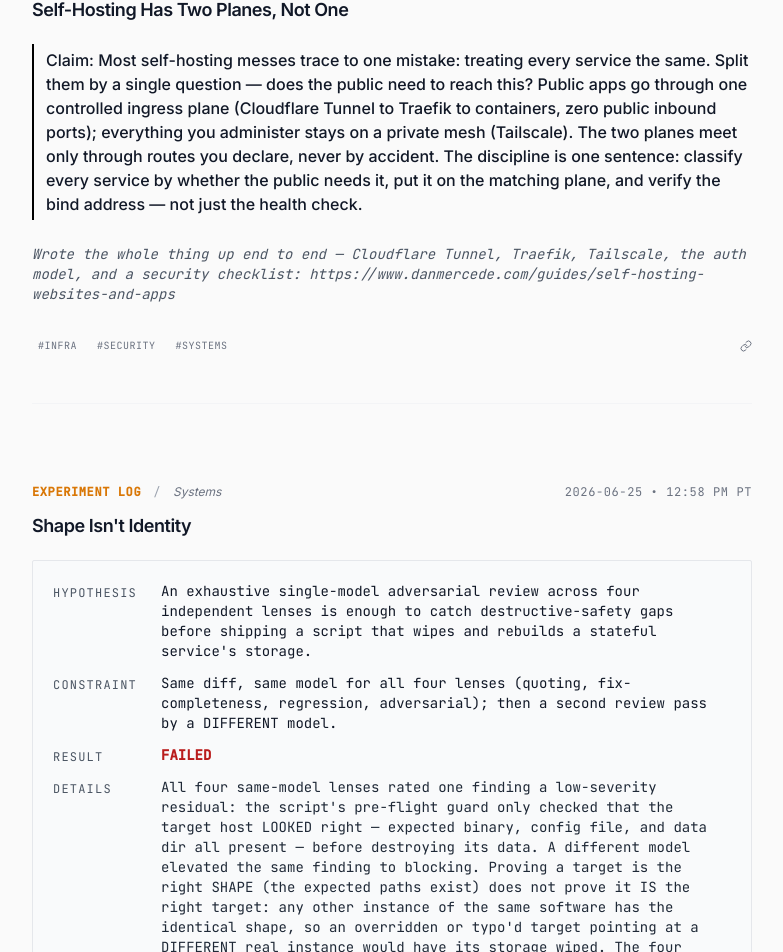
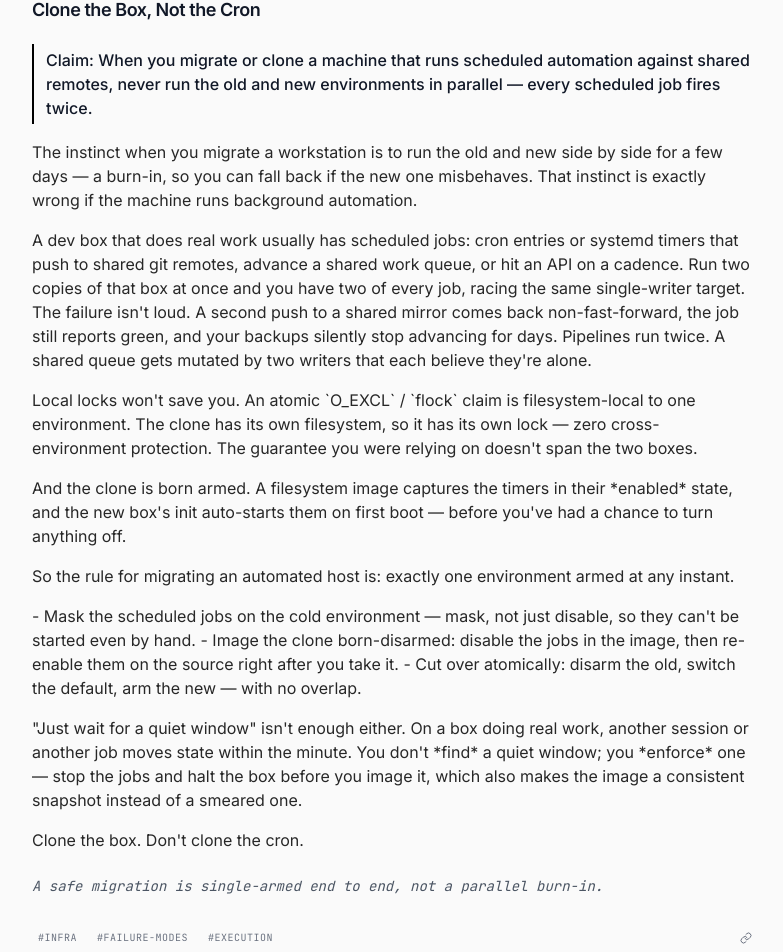
Before and after one commit to OrionArchitekton/danmercede.online, a React (Vite) app: page / in a window 1280 px wide. Shown: the part 394-1346 px from the top of the page, without its empty margins (248-1031 px from the left). Built offline with nearby package versions, Linux system fonts and the light colour scheme.

Commit message:
signal: 2026-06-26-clone-the-box-not-the-cron

```diff
--- a/constants.generated.ts
+++ b/constants.generated.ts
@@ -4,6 +4,36 @@
 import { LogEntry, EntryType } from './types';
 
 export const ENTRIES: LogEntry[] = [
+  {
+    id: "2026-06-26-clone-the-box-not-the-cron",
+    slug: "2026-06-26-clone-the-box-not-the-cron",
+    title: "Clone the Box, Not the Cron",
+    date: "2026-06-26",
+    timestamp: "01:06 PM PT",
+    type: EntryType.ShortEssay,
+    context: "Infra",
+    tags: ["infra","failure-modes","execution"],
+    claim: "When you migrate or clone a machine that runs scheduled automation against shared remotes, never run the old and new environments in parallel — every scheduled job fires twice.",
+    implication: "A safe migration is single-armed end to end, not a parallel burn-in.",
+    content: `The instinct when you migrate a workstation is to run the old and new side by side for a few days — a burn-in, so you can fall back if the new one misbehaves. That instinct is exactly wrong if the machine runs background automation.
+
+A dev box that does real work usually has scheduled jobs: cron entries or systemd timers that push to shared git remotes, advance a shared work queue, or hit an API on a cadence. Run two copies of that box at once and you have two of every job, racing the same single-writer target. The failure isn't loud. A second push to a shared mirror comes back non-fast-forward, the job still reports green, and your backups silently stop advancing for days. Pipelines run twice. A shared queue gets mutated by two writers that each believe they're alone.
+
+Local locks won't save you. An atomic \`O_EXCL\` / \`flock\` claim is filesystem-local to one environment. The clone has its own filesystem, so it has its own lock — zero cross-environment protection. The guarantee you were relying on doesn't span the two boxes.
+
+And the clone is born armed. A filesystem image captures the timers in their *enabled* state, and the new box's init auto-starts them on first boot — before you've had a chance to turn anything off.
+
+So the rule for migrating an automated host is: exactly one environment armed at any instant.
+
+- Mask the scheduled jobs on the cold environment — mask, not just disable, so they can't be started even by hand.
+- Image the clone born-disarmed: disable the jobs in the image, then re-enable them on the source right after you take it.
+- Cut over atomically: disarm the old, switch the default, arm the new — with no overlap.
+
+"Just wait for a quiet window" isn't enough either. On a box doing real work, another session or another job moves state within the minute. You don't *find* a quiet window; you *enforce* one — stop the jobs and halt the box before you image it, which also makes the image a consistent snapshot instead of a smeared one.
+
+Clone the box. Don't clone the cron.`,
+  }
+,
   {
     id: "2026-06-25-self-hosting-two-planes",
     slug: "2026-06-25-self-hosting-two-planes",
```
Also changed, not shown: inbox/2026-06-26-clone-the-box-not-the-cron.md (added, +28 -0 lines), public/posts.json (+8 -2 lines), 1 other file (tests, documents, lock files or other folders).
